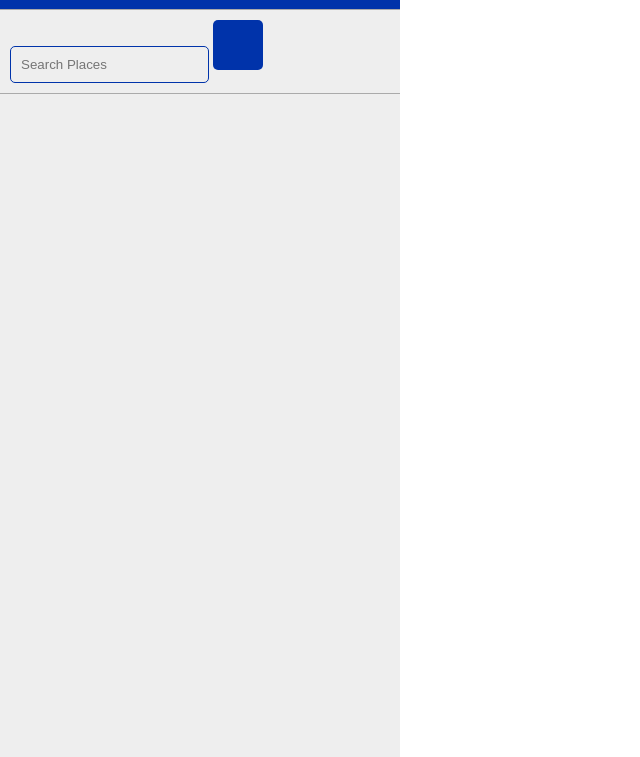
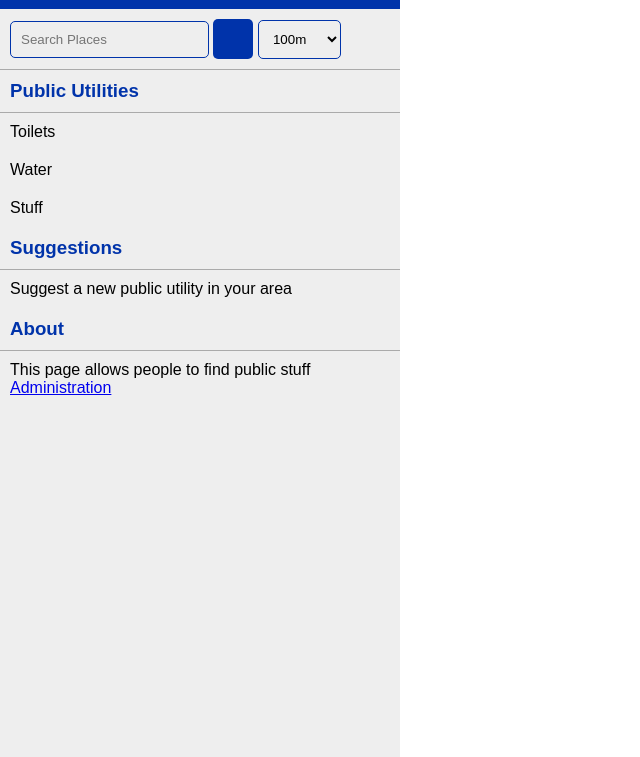
Before and after one commit to BryceStansfield/futurecities.tech, a plain HTML site: page Webpage/index.html in a window 1280 px wide. Shown: the part 43-800 px from the top of the page, without its empty margins (0-640 px from the left). Drawn offline with Linux system fonts and the light colour scheme; some packages are replaced by stand-ins of ours.

Commit message:
More stuff

```diff
--- a/Webpage/css.css
+++ b/Webpage/css.css
@@ -42,15 +42,17 @@
 	padding:0px;
 }
 
+.ThemeA #navigation h3{
+    color:var(--theme-color);
+}
+
 .ThemeA #navigation ul li{
 	padding:10px;
 
 }
 
 .ThemeA #navigation ul .category{
-	border:1px solid #AAAAAA;
-	border-left:none;
-	border-right:none;
+	border-bottom:1px solid #AAAAAA;
 }
 
 .ThemeA .searchBar{
@@ -58,16 +60,33 @@
 	border:1px solid var(--theme-color);
 	background:#EEEEEE;
 	border-radius:5px;
-	display:inline-block;
+	display:inline;
+	vertical-align: middle;
 }
 
 .ThemeA .GPSbutton{
-	width:50px;
-	height:50px;
+	width:40px;
+	height:40px;
 	background:var(--theme-color);
 	border-radius:5px;
 	border:none;
-	display:inline-block;
+	display:inline;
+	vertical-align: middle;
+}
+
+.ThemeA .dropDownMenu{
+	padding:10px;
+	border:1px solid var(--theme-color);
+	background:#EEEEEE;
+	border-radius:5px;
+	display:inline;
+	vertical-align: middle;
+
+}
+
+.ThemeA .dropDownMenu option{
+	border:1px solid #AAAAAA;
+
 }
 
 .ThemeA #map{
--- a/Webpage/index.html
+++ b/Webpage/index.html
@@ -18,9 +18,45 @@
 			<ul>
 				<li class="category">
 					<input type="text" class="searchBar" placeholder="Search Places"></input>
-					<button type="button" class="GPSbutton"></button>
+					<button type="button" class="GPSbutton" onclick="getLocation()"></button>
+					<select class="dropDownMenu" name="disatnce">
+						<option value="100">100m</option>
+						<option value="100">200m</option>
+						<option value="100">500m</option>
+						<option value="100">1000m</option>
+						<option value="100">1500m</option>
+						<option value="100">2000m</option>
+
+
+					</select>
+				</li>
+				<li class="category">
+					<h3>Public Utilities</h3>
+				</li>
+				<li>
+					Toilets
+				</li>
+				<li>
+					Water
+				</li>
+				<li>
+					Stuff
 				</li>
 
+				<li class="category">
+					<h3>Suggestions</h3>
+				</li>
+				<li>
+					<p>Suggest a new public utility in your area</p>
+				</li>
+
+				<li class="category">
+					<h3>About</h3>
+				</li>
+				<li>
+					<p>This page allows people to find public stuff</p>
+					<a href="/statistics/">Administration</a>
+				</li>
 			</ul>
 
 		</nav>
--- a/Webpage/js.js
+++ b/Webpage/js.js
@@ -1,8 +1,26 @@
 function toggleNavigation(){
-	alert("toggle navigation");
+	var navigation = document.getElementById("navigation");
+	var visibility = navigation.style.display;
 
+	if(visibility == "none")
+		navigation.style.display = "block";
+	else
+		navigation.style.display = "none";
 
 }
+
+var x = document.getElementById("demo");
+function getLocation(){
+    if (navigator.geolocation) {
+        navigator.geolocation.getCurrentPosition(showPosition);
+    } else {
+        alert("Cannot access geo locations");
+    }
+}
+function showPosition(position) {
+	alert(position.coords.latitude +" : "+ position.coords.longitude);
+}
+
 function initMap() {
         var uluru = {lat: -25.363, lng: 131.044};
         var map = new google.maps.Map(document.getElementById('map'), {
```
